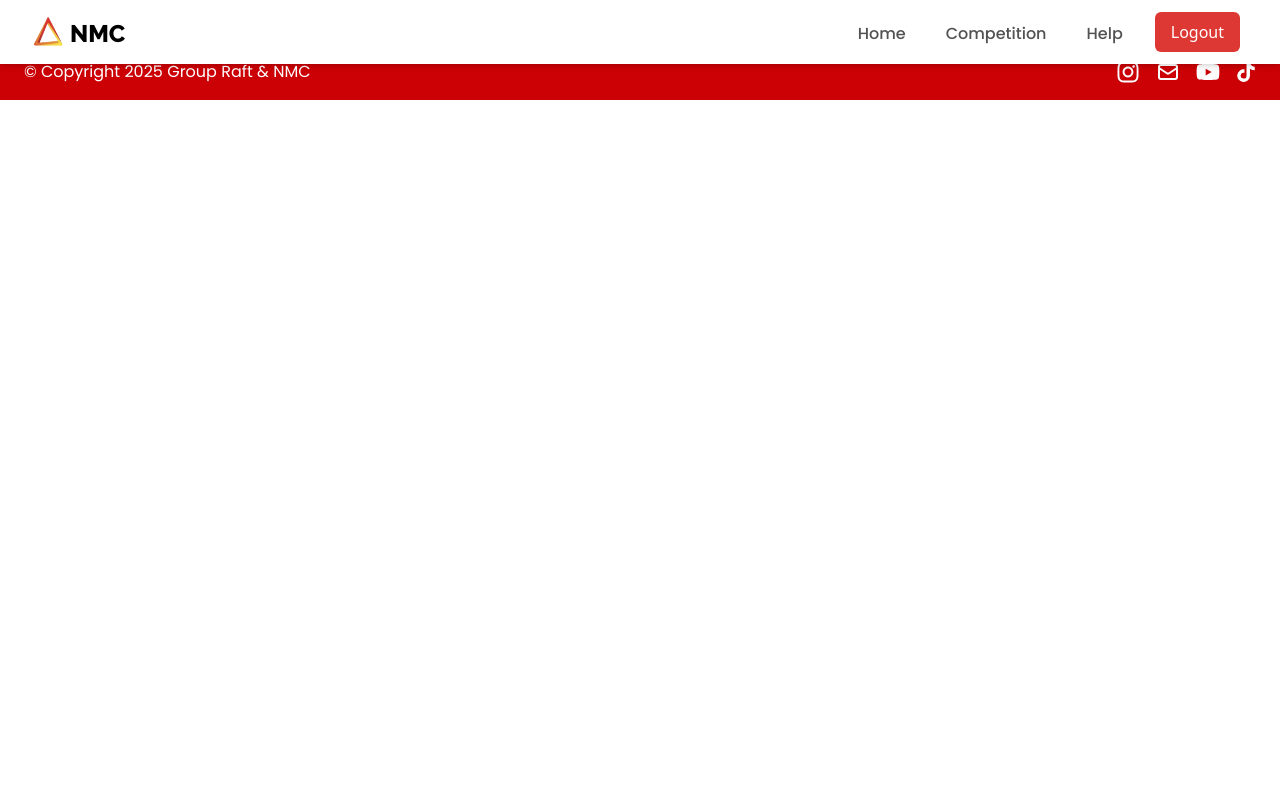
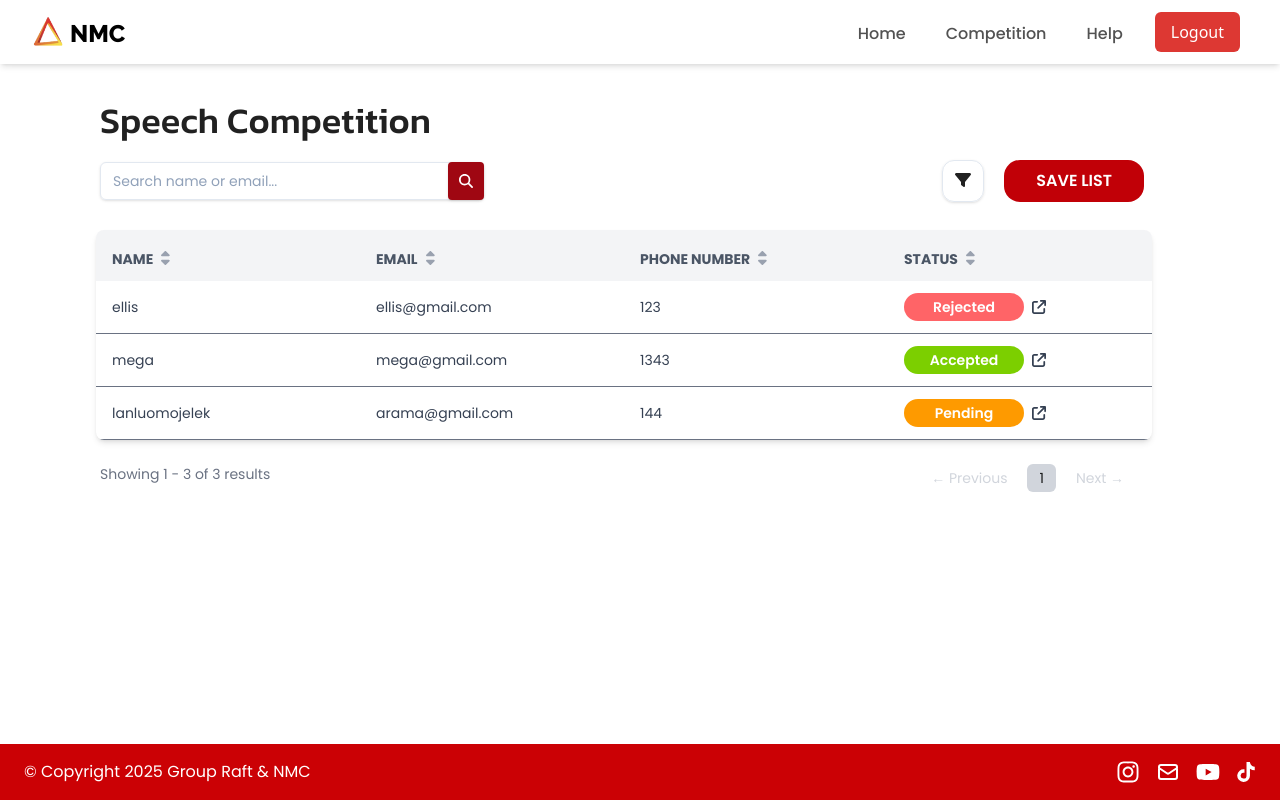
Before and after one commit to Ella-Raputri/WADS-FinalProject, a React (Vite) app in the folder frontend/: page /admincomp in a window 1280 px wide. Built offline with nearby package versions, Linux system fonts and the light colour scheme.

Commit message:
comp management table
havent done: filter button, email blast, participant details page

```diff
--- a/frontend/src/App.jsx
+++ b/frontend/src/App.jsx
@@ -17,35 +17,34 @@ import ScrollToTop from './components/ScrolltoTop.jsx';
 import ParticipantDetails from './pages/admin/ParticipantDetails.jsx';
 
 function App() {
-  // const [page, setPage] = useState("Welcome");
-  // const [isLogin , setIsLogin] = useState(false);
-  // const [isAdmin, setIsAdmin] = useState(false);
+  return (
+    <div className="flex flex-col min-h-screen">
+      <Router>
+        <ScrollToTop />
+        <Navbar />
+        <main className="flex-1">
+          <Routes>
+            <Route path='/' element={<WelcomePage />} />
+            <Route path='/login' element={<LoginRegisterPage />} />
 
-  return (
-    <div className="App">
-        <Router>
-        <ScrollToTop/>
-            <Navbar />
-            <Routes>
-                <Route path='/' element={<WelcomePage/>}></Route>
-                <Route path='/login' element={ <LoginRegisterPage/> }></Route>
+            <Route path='/userhome' element={<HomePage />} />
+            <Route path='/usercomp' element={<CompetitionPage />} />
+            <Route path='/userhelp' element={<HelpPage />} />
+            <Route path='/usernewticket' element={<NewTicket />} />
 
-                <Route path='/userhome' element={ <HomePage/> }></Route>
-                <Route path='/usercomp' element={ <CompetitionPage/> }></Route>
-                <Route path='/userhelp' element={ <HelpPage/> }></Route>
-                <Route path='/usernewticket' element={<NewTicket/> }></Route>
+            <Route path='/admindashboard' element={<Dashboard />} />
+            <Route path='/admincomp' element={<CompManagement />} />
+            <Route path='/adminticket' element={<TicketManagement />} />
+            <Route path='/adminparticipantdetails' element={<ParticipantDetails />} />
 
-                <Route path='/admindashboard' element={ <Dashboard/> }></Route>
-                <Route path='/admincomp' element={ <CompManagement/> }></Route>
-                <Route path='/adminticket' element={ <TicketManagement /> }></Route>
-                <Route path='/adminparticipantdetails' element={<ParticipantDetails/> }></Route>
-
-                <Route path='/*' element={<NotFound/>}></Route>
-            </Routes>
-            <Footer />
-        </Router>
+            <Route path='/*' element={<NotFound />} />
+          </Routes>
+        </main>
+        <Footer />
+      </Router>
     </div>
-  )
+  );
 }
 
+
 export default App
--- a/frontend/src/components/Table.jsx
+++ b/frontend/src/components/Table.jsx
@@ -2,6 +2,7 @@ import React from 'react'
 import { FontAwesomeIcon } from "@fortawesome/react-fontawesome";
 import { faSortUp, faSortDown, faExternalLink } from "@fortawesome/free-solid-svg-icons";
 import { useState, useEffect } from "react";
+import { useNavigate } from 'react-router-dom';
 
 function Table({ columns, data }) {
     const [sortedData, setSortedData] = useState(data);
@@ -29,12 +30,26 @@ function Table({ columns, data }) {
         setSortConfig({ key: columnKey, direction });
     };
 
+    const navigate = useNavigate();
+    const handleRowClick = (row)=>{
+        console.log("clicked");
+        if (columns.includes("SUBJECT")) {
+            navigate(`/xx/${row.id}`);
+            return;
+        } else if (columns.includes("NAME")) {
+            navigate(`/adminparticipantdetails`, { state: { data:row } });
+            return;
+        }
+        navigate(`/notfound`);
+    }
+
     return (
         <div className="overflow-x-auto max-w-11/12 lg:max-w-full mt-3 p-4">
             <table className="md:min-w-11/12 table-fixed bg-white shadow-md rounded-lg overflow-hidden">
                 <thead className="bg-gray-100">
                     <tr>
                         {columns.map((col, index) => (
+                            col!=="id" &&(
                             <th
                                 key={index}
                                 className="text-sm px-4 py-3 text-left text-gray-600 font-poppins w-[200px]"
@@ -53,13 +68,15 @@ function Table({ columns, data }) {
                                     />
                                 </div>
                             </th>
-                        ))}
+                        )))}
+                        {console.log(columns)}
                     </tr>
                 </thead>
                 <tbody>
                     {sortedData.map((item, index) => (
                         <tr key={index} className="border-b border-gray-500 hover:bg-gray-50 ">
                             {columns.map((col, colIndex) => (
+                                col!=="id" &&(
                                 <td key={colIndex} className={`px-4 py-3 text-sm font-poppins text-gray-700 ${col === 'Subject' ? 'w-2/5' : ''}`}>
                                     {col === 'PRIORITY' && item[col.toLowerCase()] === 'Urgent' && (
                                         <div className="inline-flex mr-2 w-2.5 h-2.5 bg-red-600"></div>
@@ -77,21 +94,21 @@ function Table({ columns, data }) {
                                     {col === 'STATUS' && (
                                         <div className="flex items-center space-x-2">
                                             <div className={`font-semibold inline-flex w-24 md:w-30 rounded-2xl text-white p-1 justify-center
-                                                ${item[col.toLowerCase()] === 'Open' ? 'bg-red-400' :
-                                                item[col.toLowerCase()] === 'Closed' ? 'bg-lime-500' :
-                                                item[col.toLowerCase()] === 'In Progress' ? 'bg-amber-500' :
+                                                ${item[col.toLowerCase()] === 'Open' || item[col.toLowerCase()] === 'Rejected' ? 'bg-red-400' :
+                                                item[col.toLowerCase()] === 'Closed' || item[col.toLowerCase()] === 'Accepted' ? 'bg-lime-500' :
+                                                item[col.toLowerCase()] === 'In Progress' || item[col.toLowerCase()] === 'Pending' ? 'bg-amber-500' :
                                                 'bg-sky-400' // Resolved
                                                 }`}
                                             >
                                                 {item[col.toLowerCase()]}
                                             </div>
-                                            <FontAwesomeIcon className="text-xs md:text-sm cursor-pointer hover:text-red-600" icon={faExternalLink} />
+                                            <FontAwesomeIcon onClick={() => handleRowClick(item)} className="text-xs md:text-sm cursor-pointer hover:text-red-600" icon={faExternalLink} />
                                         </div>
                                     )}
 
                                     {col !== 'STATUS' && item[col.replace(/\s+/g, '_').toLowerCase()]}
                                 </td>
-                            ))}
+                            )))}
                         </tr>
                     ))}
                 </tbody>
--- a/frontend/src/pages/admin/CompManagement.jsx
+++ b/frontend/src/pages/admin/CompManagement.jsx
@@ -1,9 +1,149 @@
-import React from 'react'
+import React, { useState, useEffect } from 'react';
+import Table from '../../components/Table';
+import Pagination from '../../components/Pagination';
+import { FontAwesomeIcon } from "@fortawesome/react-fontawesome";
+import { faFilter } from "@fortawesome/free-solid-svg-icons";
+import { useNavigate } from 'react-router-dom';
+import SearchBar from '../../components/SearchBar';
+import FilterModal from '../../components/FilterModal';
+import SaveButton from '../../components/SaveButton';
 
 const CompManagement = () => {
+  const cols = ["id", "NAME", "EMAIL","PHONE NUMBER", "STATUS"];
+  const data = [
+    {id:1 ,name: "ellis", email:"ellis@gmail.com", phone_number:"123", status:"Rejected"},
+    {id:2, name: "mega", email:"mega@gmail.com", phone_number:"1343", status:"Accepted"},
+    {id:3, name: "lanluomojelek", email:"arama@gmail.com", phone_number:"144", status:"Pending"},
+
+  ];
+
+  const [currentPage, setCurrentPage] = useState(1);
+  const [currentData, setCurrentData] = useState([]);
+  const [tracker, setTracker] = useState(1);
+  const [openFilter, setOpenFilter] =useState(false);
+  const [filteredData, setFilteredData] = useState(data);
+  const [baseFilteredData, setBaseFilteredData] = useState(data);
+
+
+  const itemsPerPage = 10;
+  const totalResult = filteredData.length;
+  const totalPage = Math.ceil(totalResult / itemsPerPage);
+
+  useEffect(() => {
+      console.log("Updated currentData:", currentData);
+      setTracker(Math.random);
+  }, [currentData]);
+
+  useEffect(() => {
+    const startIndex = (currentPage - 1) * itemsPerPage;
+    const endIndex = Math.min(startIndex + itemsPerPage, totalResult);
+    setCurrentData(filteredData.slice(startIndex, endIndex));
+    console.log(currentPage)
+  }, [currentPage, filteredData]);
+
+  const navigate = useNavigate();
+
+  const handleFilter = (newFilters) => {
+    setOpenFilter(false);
+
+    const { createdStart, createdEnd, updatedStart, updatedEnd, priority, status } = newFilters;
+
+    const dateCreateStart = createdStart ? new Date(createdStart) : null;
+    const dateCreateEnd = createdEnd ? new Date(createdEnd) : null;
+    const dateUpdateStart = updatedStart ? new Date(updatedStart) : null;
+    const dateUpdateEnd = updatedEnd ? new Date(updatedEnd) : null;
+
+    const filtered = data.filter(ticket => {
+      const createdAt = new Date(ticket.created_at);
+      const updatedAt = new Date(ticket.updated_at);
+
+      const isWithinCreateRange =
+        (!dateCreateStart || createdAt >= dateCreateStart) &&
+        (!dateCreateEnd || createdAt <= dateCreateEnd);
+
+      const isWithinUpdateRange =
+        (!dateUpdateStart || updatedAt >= dateUpdateStart) &&
+        (!dateUpdateEnd || updatedAt <= dateUpdateEnd);
+
+      const isPriorityMatch = priority ? ticket.priority.toLowerCase() === priority : true;
+      const isStatusMatch = status ? ticket.status.toLowerCase() === status : true;
+
+      console.log("iterating ticket:");
+      console.log(ticket);
+      console.log(priority);
+      console.log(isWithinCreateRange)
+      console.log(isWithinUpdateRange)
+      console.log(isPriorityMatch)
+      console.log(isStatusMatch)
+
+      return isWithinCreateRange && isWithinUpdateRange && isPriorityMatch && isStatusMatch;
+    });
+
+    setFilteredData(filtered);
+    setBaseFilteredData(filtered);
+    setCurrentPage(1);
+  };
+
+  const handleSearch = (keywords) =>{
+    if (!keywords.trim()) {
+      setFilteredData(baseFilteredData);
+      return;
+    }
+
+    const searched = filteredData.filter(ticket => {
+      const inName = ticket.name.toLowerCase().includes(keywords.toLowerCase());
+      const inEmail = ticket.email.toLowerCase().includes(keywords.toLowerCase());
+      return inName || inEmail;
+    });
+
+    setFilteredData(searched);
+    setCurrentPage(1);
+  };
+
+
   return (
-    <div>CompManagement</div>
-  )
-}
+    <>
+      <h1 className='md:ml-20 mt-20 mb-3 font-medium text-4xl font-kanit p-5 pb-0'>
+        Speech Competition
+      </h1>
 
-export default CompManagement
+
+      <div className="pl-5 pr-8 pt-2 pb-0 md:ml-20 flex justify-between items-center font-poppins">
+        <SearchBar onApply={handleSearch} placeholderSubject={"Search name or email..."}/>
+        <div className="sm:mr-20 md:mr-26 2xl:mr-35 flex gap-5">
+          <button className="border border-slate-200 transition duration-300 ease hover:border-slate-300 shadow-sm focus:shadow px-3 py-2 rounded-xl hover:bg-gray-100 hover:cursor-pointer"
+          onClick={() => setOpenFilter(true)}>
+            <FontAwesomeIcon icon={faFilter} />
+          </button>
+          <SaveButton data={filteredData} />
+        </div>
+      </div>
+
+      <div className="md:ml-20 mb-30 p-4 pt-0 pl-0">
+        {currentData.length > 0 ? (
+          <Table key={tracker} columns={cols} data={currentData} />
+        ) : (
+          <div className="text-center font-semibold text-gray-500 p-5">No data available</div>
+        )}
+
+      <div className="flex justify-between mt-2 text-xs md:text-sm md:mr-32 md:ml-5 font-poppins">
+        {currentData.length>0 ?
+        (<>
+          <p className='flex-1 text-gray-500'>
+          {`Showing ${Math.min((currentPage - 1) * itemsPerPage + 1, totalResult)} -
+              ${Math.min(currentPage * itemsPerPage, totalResult)} of ${totalResult} results`}
+          </p>
+
+          <Pagination currentPage={currentPage} totalPages={totalPage} onPageChange={setCurrentPage}/>
+        </>)  : (<></>)
+      }
+
+      </div>
+      </div>
+
+      {openFilter && <FilterModal isOpen={openFilter} onClose={()=>setOpenFilter(false)} onApply={handleFilter}/>}
+    </>
+  );
+};
+
+export default CompManagement;
```
Also changed, not shown: frontend/src/pages/admin/ParticipantDetails.jsx (+7 -2 lines).
